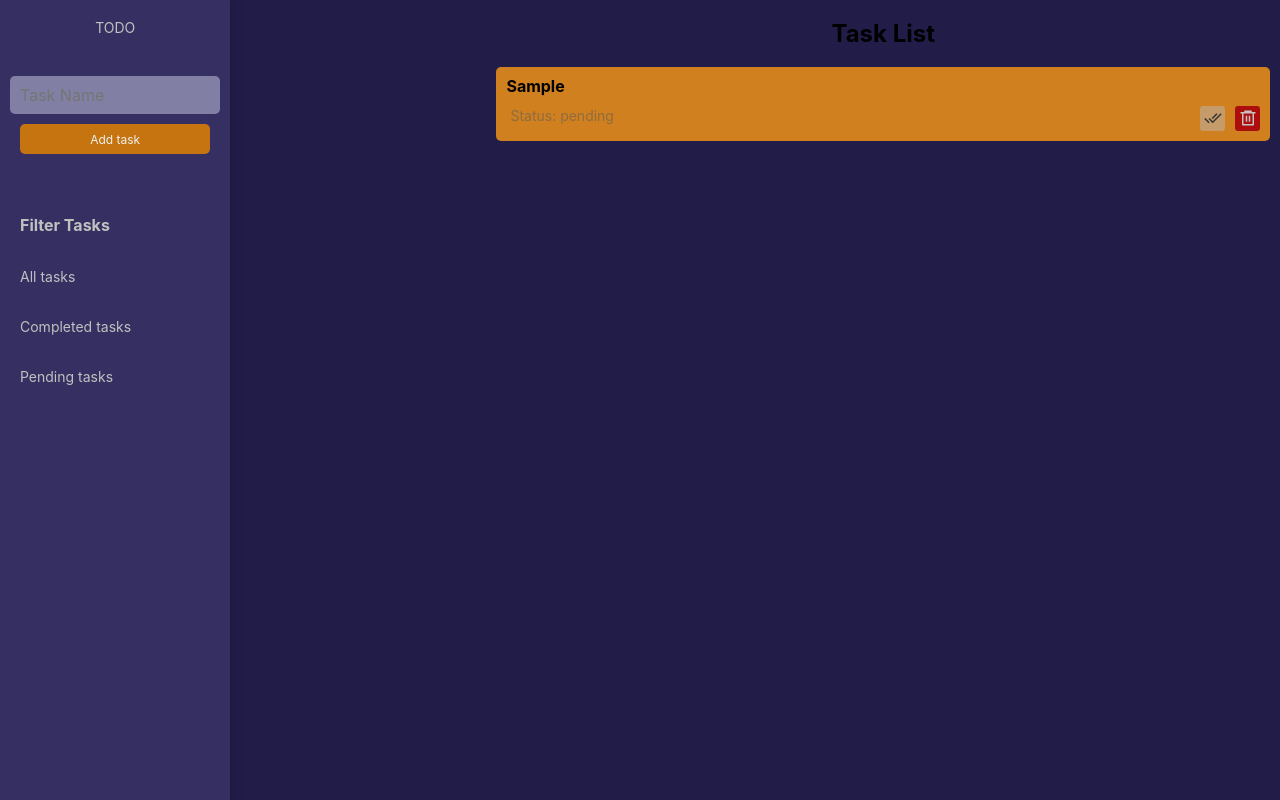
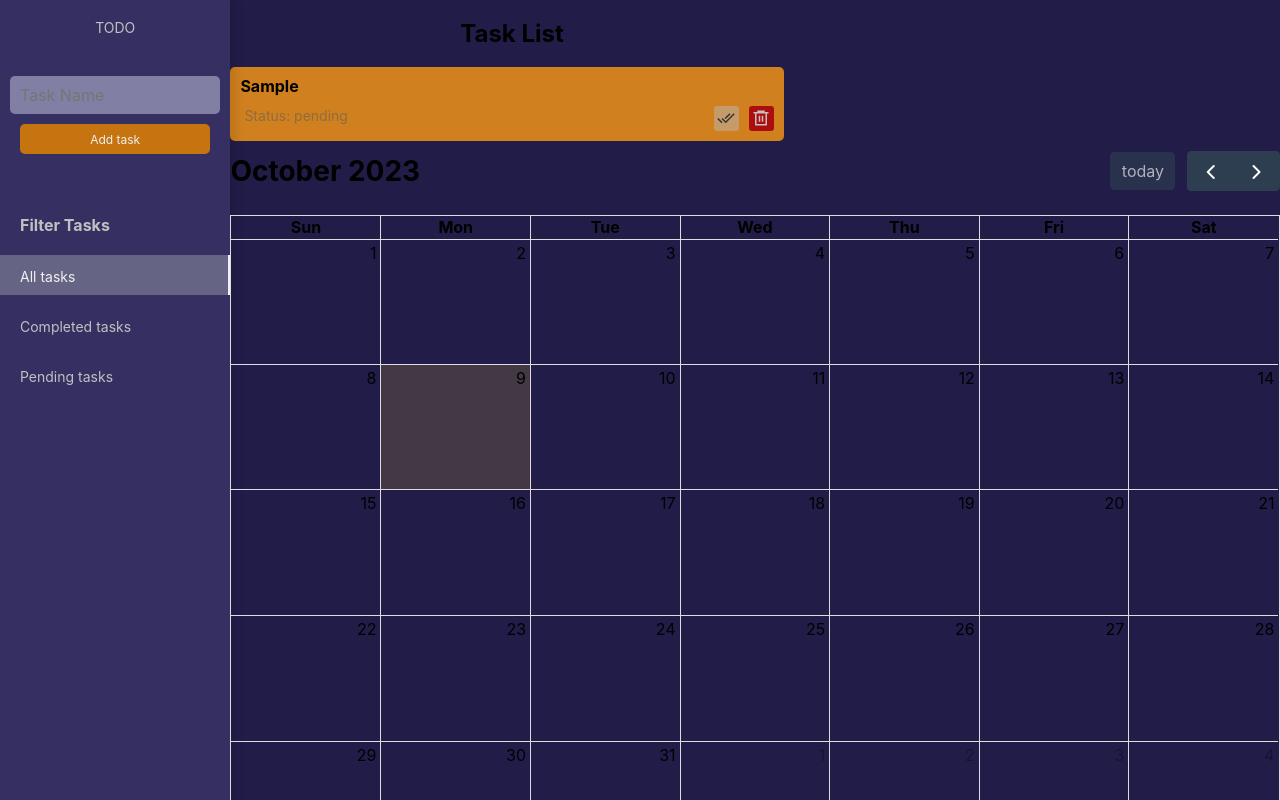
Before and after one commit to ezerindeed/my-todo-app, a React (Create React App) app: page / in a window 1280 px wide. Both pictures are taken after typing "Sample" into the empty fields and a click on the button "Add task". Shown: the top 800 px of the page. Built offline with nearby package versions, Linux system fonts and the light colour scheme.

Commit message:
Update code

```diff
--- a/package.json
+++ b/package.json
@@ -3,6 +3,8 @@
   "version": "0.1.0",
   "private": true,
   "dependencies": {
+    "@fullcalendar/core": "^6.1.9",
+    "@fullcalendar/daygrid": "^6.1.9",
     "@testing-library/jest-dom": "^5.17.0",
     "@testing-library/react": "^13.4.0",
     "@testing-library/user-event": "^13.5.0",
--- a/src/App.js
+++ b/src/App.js
@@ -4,6 +4,7 @@ import './styles/normalize.css';
 
 import LeftPanel from './components/LeftPanel';
 import MiddlePanel from './components/MiddlePanel';
+import RightPanel from './components/RightPanel';
 
 const App = () => {
   const [tasks, setTasks] = useState([]);
@@ -15,6 +16,19 @@ const App = () => {
     setTasks([...tasks, newTask]);
   };
 
+  const completeTask = (taskId) => {
+    setTasks((prevTasks) =>
+      prevTasks.map((task) =>
+        task.id === taskId ? { ...task, status: task.status === 'completed' ? 'pending' : 'completed' } : task
+      )
+    );
+  };
+
+  const deleteTask = (taskId) => {
+    setTasks((prevTasks) => prevTasks.filter((task) => task.id !== taskId));
+  };
+
+
   // Function to filter tasks based on the selected filter
   const filterTasks = (selectedFilter) => {
     setFilter(selectedFilter);
@@ -25,8 +39,13 @@ const App = () => {
 
   return (
     <div className="App">
-      <LeftPanel onAddTask={addTask} onFilterChange={filterTasks} />
-      <MiddlePanel tasks={filteredTasks} />
+      <LeftPanel
+      onAddTask={addTask}
+      onFilterChange={filterTasks} />
+      <MiddlePanel tasks={filteredTasks}
+      onCompleteTask={completeTask}
+      onDeleteTask={deleteTask} />
+      <RightPanel />
     </div>
   );
 };
--- a/src/components/MiddlePanel.js
+++ b/src/components/MiddlePanel.js
@@ -3,7 +3,7 @@ import Task from './Task';
 
 import '../styles/MiddlePanel.css';
 
-const MiddlePanel = ({ tasks }) => {
+const MiddlePanel = ({ tasks, onCompleteTask, onDeleteTask }) => {
   return (
     <div className="middle-panel">
       <h2>Task List</h2>
@@ -12,7 +12,12 @@ const MiddlePanel = ({ tasks }) => {
       ) : (
         <div className="task-list">
           {tasks.map((task) => (
-            <Task key={task.id} task={task} />
+            <Task
+              key={task.id}
+              task={task}
+              onCompleteTask={onCompleteTask} // Pass onCompleteTask directly
+              onDeleteTask={onDeleteTask}     // Pass onDeleteTask directly
+            />
           ))}
         </div>
       )}
--- a/src/components/RightPanel.js
+++ b/src/components/RightPanel.js
@@ -0,0 +1,32 @@
+import React, { useEffect, useRef } from 'react';
+import { Calendar } from '@fullcalendar/core';
+import dayGridPlugin from '@fullcalendar/daygrid';
+
+const YourCalendarComponent = () => {
+  const calendarRef = useRef(null);
+
+  useEffect(() => {
+    const calendarEl = calendarRef.current;
+
+    const calendar = new Calendar(calendarEl, {
+      plugins: [dayGridPlugin],
+      initialView: 'dayGridMonth',
+      // Add more calendar configuration options here
+    });
+
+    calendar.render();
+
+    return () => {
+      // Clean up when the component unmounts
+      calendar.destroy();
+    };
+  }, []);
+
+  return (
+    <div>
+      <div ref={calendarRef}></div>
+    </div>
+  );
+};
+
+export default YourCalendarComponent;
--- a/src/components/Task.js
+++ b/src/components/Task.js
@@ -21,11 +21,17 @@ const Task = ({ task, onCompleteTask, onDeleteTask }) => {
   <div className='under'>
     <div className='task-status'>Status: {status}</div>
     <div className='task-buttons'>
-          <div className='button' onClick={handleCompleteClick}>{status === 'completed' ? 'Undo' : ''} <MdDoneAll /> </div>
-          <div className='button' onClick={handleDeleteClick}><RiDeleteBin6Line /></div>
+      <div className='button' onClick={handleCompleteClick}>
+        {status === 'completed' ? '' : ''}
+        <MdDoneAll />
+      </div>
+      <div className='button' onClick={handleDeleteClick}>
+        <RiDeleteBin6Line />
       </div>
     </div>
   </div>
+</div>
+
   );
 };
 
--- a/src/styles/LeftPanel.css
+++ b/src/styles/LeftPanel.css
@@ -76,7 +76,7 @@
     color: #f0f0f0;
 }
 
-.filter div:active, .filter div:focus {
+.filter div.active {
     background-color: #72728fc7;
     color: #f0f0f0;
     border-right: 2px solid #f0f0f0;
--- a/src/styles/MiddlePanel.css
+++ b/src/styles/MiddlePanel.css
@@ -1,5 +1,4 @@
 .middle-panel {
     background-color: #221c49;
-    float: right;
     width: 62%;
 }
```
Also changed, not shown: src/styles/RightPanel.css (+8 -0 lines), 1 other file (tests, documents, lock files or other folders). Lines whose indentation alone changed are shown as unchanged.
